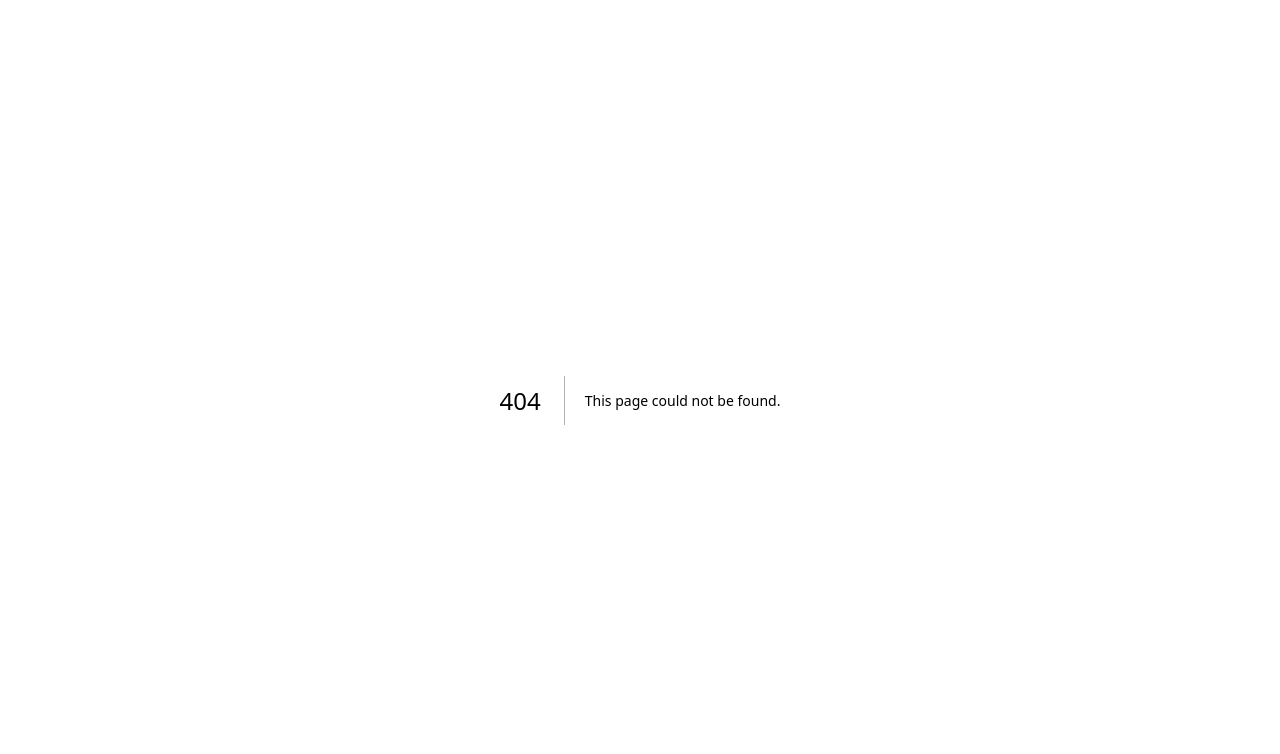
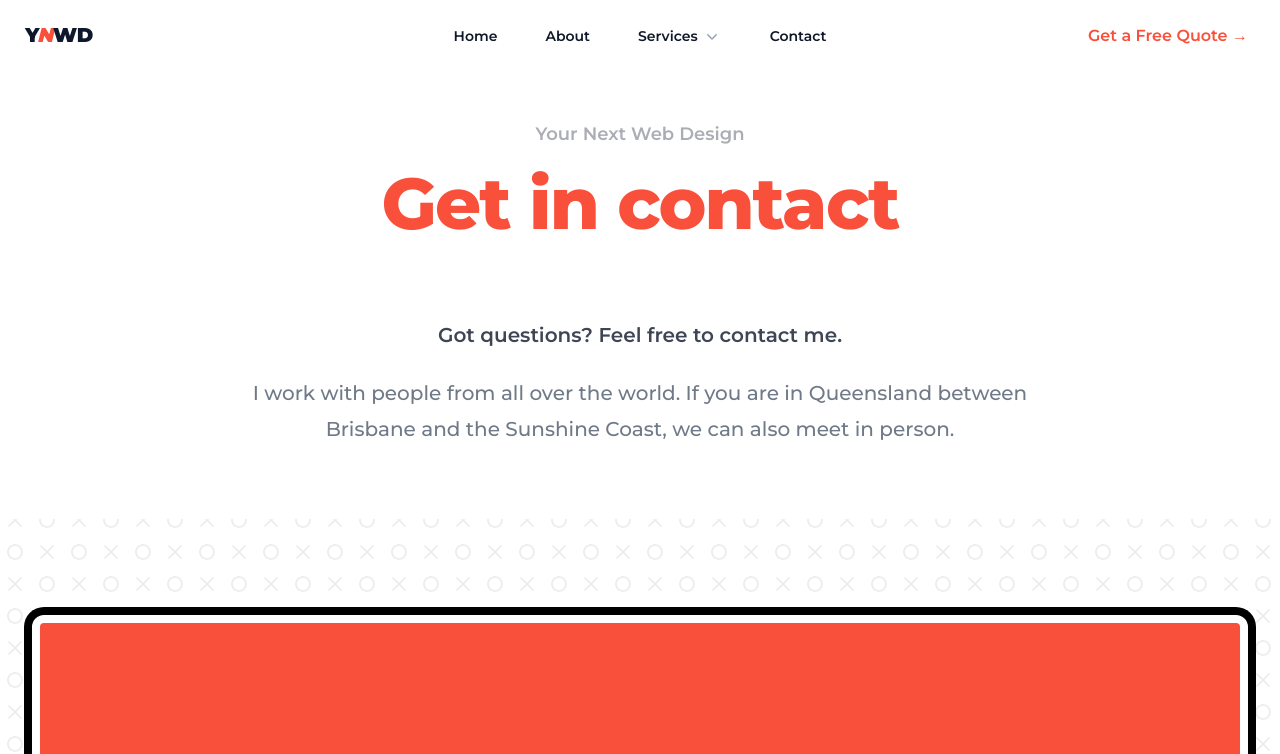
Before and after one commit to Oscar-P-E/your-next-web-design, a Next.js app: page /contact in a window 1280 px wide. Before the commit this address had no page. Shown: the top 754 px of the page. Built offline with nearby package versions, Linux system fonts and the light colour scheme.

Commit message:
Add contact page, change pricing to free quote

```diff
--- a/src/app/components/Contact.tsx
+++ b/src/app/components/Contact.tsx
@@ -6,8 +6,8 @@ import PhoneInput, { isValidPhoneNumber } from "react-phone-number-input";
 import emailjs from "@emailjs/browser";
 import "react-phone-number-input/style.css";
 
-export default function Contact() {
-  const [step, setStep] = useState(1);
+export default function Contact({ customStep = 1 }) {
+  const [step, setStep] = useState(customStep);
   const [name, setName] = useState("");
   const [contactMethod, setContactMethod] = useState("");
   const [phoneNumber, setPhoneNumber] = useState<string | undefined>(undefined);
--- a/src/app/components/Footer.tsx
+++ b/src/app/components/Footer.tsx
@@ -22,40 +22,44 @@ export default function Footer() {
           <h3 className="text-lg font-bold">Browse</h3>
           <ul className="flex flex-col gap-4">
             <li className="">
-              <a href="#">Home</a>
+              <a href="/">Home</a>
             </li>
             <li className="">
-              <a href="#">About</a>
+              <a href="/about">About</a>
             </li>
             <li className="">
-              <a href="#">Services</a>
+              <a href="/services">Services</a>
             </li>
             <li className="">
-              <a href="#">Contact</a>
+              <a href="/contact">Contact</a>
             </li>
           </ul>
         </div>
 
         <div className="flex max-w-[25%] flex-col gap-5">
-          <h3 className="text-lg font-bold">Services</h3>
+          <h3 className="text-lg font-bold">
+            <a href="/services">Services</a>
+          </h3>
           <ul className="flex flex-col gap-4">
             <li className="">
-              <a href="#">Website Design</a>
+              <a href="/services">Website Design</a>
             </li>
             <li className="">
-              <a href="#">Website Redesign</a>
+              <a href="/services">Website Redesign</a>
             </li>
             <li className="">
-              <a href="#">SEO Services</a>
+              <a href="/services">SEO Services</a>
             </li>
             <li className="">
-              <a href="#">Content Creation</a>
+              <a href="/services">Content Creation</a>
             </li>
           </ul>
         </div>
 
         <div className="flex max-w-[25%] flex-col gap-5">
-          <h3 className="text-lg font-bold">Contact</h3>
+          <h3 className="text-lg font-bold">
+            <a href="/contact">Contact</a>
+          </h3>
           <ul className="flex flex-col gap-4">
             <li className="flex items-center">
               <MapPinIcon className="mr-2 h-5 w-5 shrink-0" />
@@ -63,11 +67,13 @@ export default function Footer() {
             </li>
             <li className="flex items-center">
               <EnvelopeIcon className="mr-2 h-5 w-5 shrink-0" />
-              <a href="#">oscar@yournextwebdesign.com.au</a>
+              <a href="mailto:oscar@yournextwebdesign.com.au">
+                oscar@yournextwebdesign.com.au
+              </a>
             </li>
             <li className="flex items-center">
               <PhoneIcon className="mr-2 h-5 w-5 shrink-0" />
-              <a href="#">(+61) 0421 400 082</a>
+              <a href="tel:+61421400082">(+61) 0421 400 082</a>
             </li>
           </ul>
         </div>
--- a/src/app/components/Header.tsx
+++ b/src/app/components/Header.tsx
@@ -170,7 +170,7 @@ export default function Example() {
           </Popover>
 
           <a
-            href="#"
+            href="/contact"
             className="text-sm font-semibold leading-6 text-slate-900"
           >
             Contact
@@ -179,10 +179,10 @@ export default function Example() {
 
         <div className="hidden lg:flex lg:flex-1 lg:justify-end">
           <a
-            href="#"
+            href="/contact"
             className="text-base font-semibold leading-6 text-oj-500 transition-all duration-300 ease-in-out"
           >
-            Website Pricing <span aria-hidden="true">&rarr;</span>
+            Get a Free Quote <span aria-hidden="true">&rarr;</span>
           </a>
         </div>
       </nav>
@@ -255,7 +255,7 @@ export default function Example() {
                 </Disclosure>
 
                 <a
-                  href="#"
+                  href="/contact"
                   className="-mx-3 block rounded-lg px-3 py-2 text-base font-semibold leading-7 text-slate-900 hover:bg-slate-50"
                 >
                   Contact
@@ -263,10 +263,10 @@ export default function Example() {
               </div>
               <div className="py-6">
                 <a
-                  href="#"
+                  href="/contact"
                   className="-mx-3 block rounded-lg px-3 py-2.5 text-base font-semibold leading-7 text-slate-900 hover:bg-slate-50"
                 >
-                  Website Pricing <span aria-hidden="true">&rarr;</span>
+                  Get a Free Quote <span aria-hidden="true">&rarr;</span>
                 </a>
               </div>
             </div>
--- /dev/null
+++ b/src/app/contact/page.tsx
@@ -0,0 +1,37 @@
+import Header from "../components/Header";
+import Contact from "../components/Contact";
+import Footer from "../components/Footer";
+
+export default function ContactPage() {
+  return (
+    <main>
+      <Header />
+      <div className="w-full bg-white pb-12 pt-12">
+        <div className="prose prose-xl prose-slate mx-auto">
+          {/* <div className="mx-auto flex w-full flex-col justify-center"> */}
+          <h4 className="pb-2 text-center text-lg opacity-35">
+            Your Next Web Design
+          </h4>
+          <h1 className="mx-auto mb-0 max-w-xl text-center text-7xl font-extrabold tracking-tight text-oj-500">
+            Get in contact
+          </h1>
+          <h4 className="pb- mx-auto mt-20 w-5/6 text-center  opacity-80">
+            Got questions? Feel free to contact me.
+          </h4>
+
+          {/* </div> */}
+          <div className="mx-auto w-[95%] lg:w-full">
+            <p className="mx-auto px-4 text-center font-medium opacity-70">
+              I work with people from all over the world. If you are in
+              Queensland between Brisbane and the Sunshine Coast, we can also
+              meet <span className="whitespace-nowrap">in person.</span>
+            </p>
+          </div>
+        </div>
+      </div>
+      <div id="contact" />
+      <Contact customStep={2} />
+      <Footer />
+    </main>
+  );
+}
--- a/src/app/layout.tsx
+++ b/src/app/layout.tsx
@@ -13,7 +13,7 @@ import { JetBrains_Mono as Mono } from "next/font/google";
 const mono = Mono({
   subsets: ["latin"],
   variable: "--font-mono",
-  weight: "400",
+  weight: ["400", "600"],
 });
 
 const sans = Sans({
```
